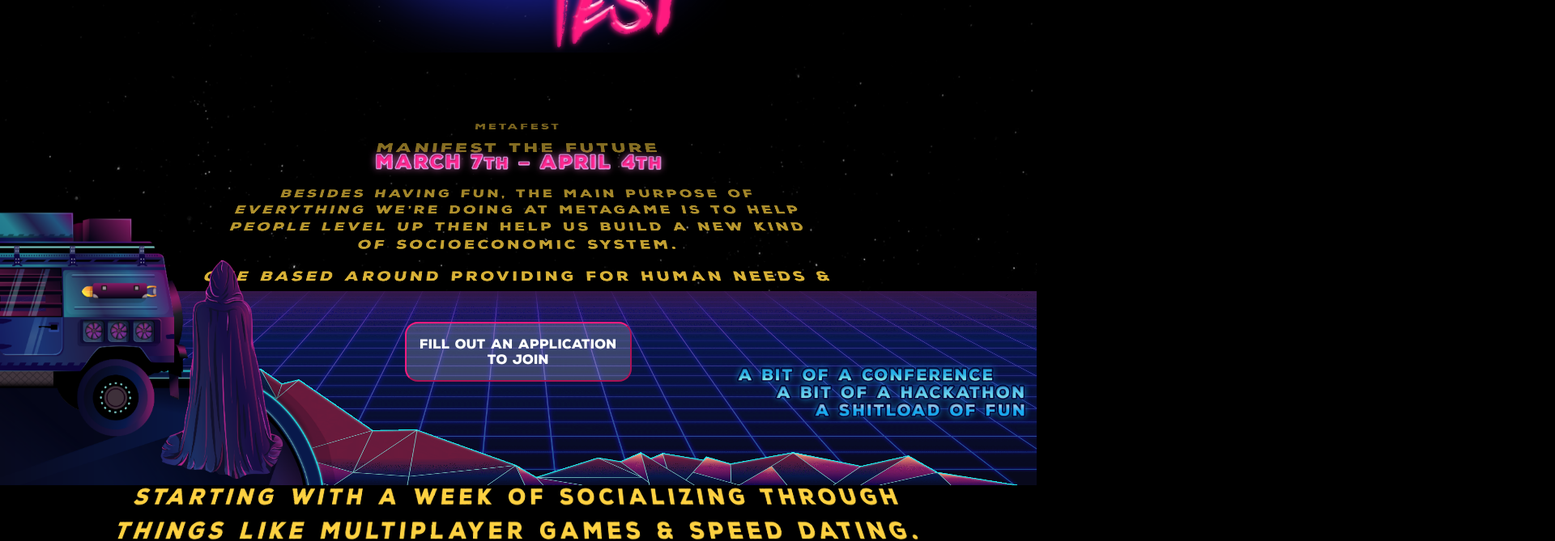
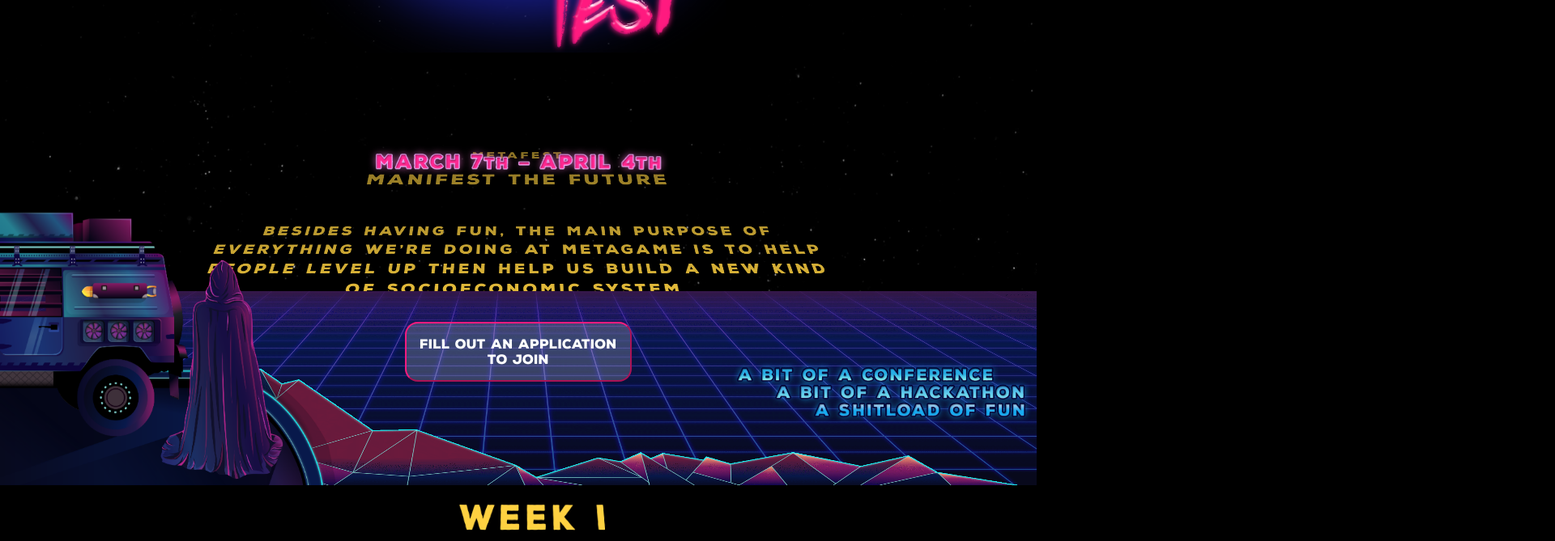
Before and after one commit to MetaFam/interspace.chat, a React (Create React App) app: page / in a window 1280 px wide. Shown: the part 200-869 px from the top of the page at 81% size, 1920 px wide, since content can reach past the window. Built offline with nearby package versions, Linux system fonts and the light colour scheme.

Commit message:
slower crawl

```diff
--- a/src/components/crawltext/crawltext.css
+++ b/src/components/crawltext/crawltext.css
@@ -29,7 +29,7 @@
     position: relative;
     top: 9999px;
     transform-origin: 50% 100%;
-    animation: crawl 80s linear;
+    animation: crawl 120s linear;
   }
 
   .crawl > .title {
```
